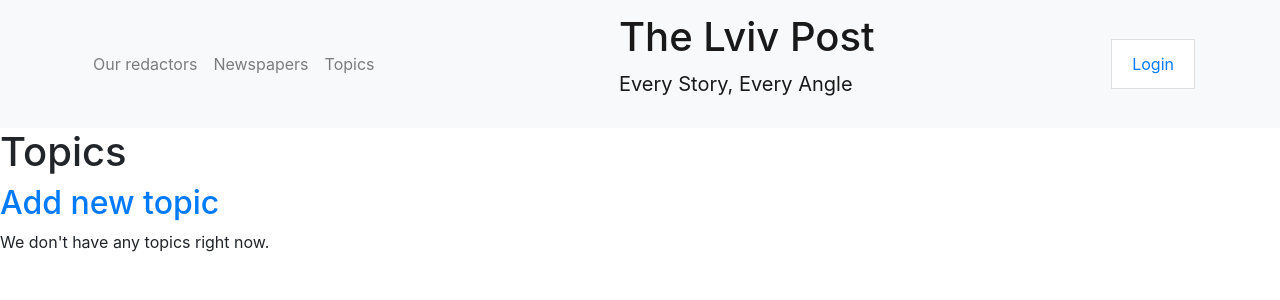
After one commit to MarianKovalyshyn/newspaper-agency, a Django app: page /topics/ in a window 1280 px wide. The commit adds this page. Shown: the top 300 px of the page. Run offline with Django 4.2, Linux system fonts and the light colour scheme; data that the repository does not hold is empty.

Commit message:
Add topic list & detail pages, possibility to create, edit, delete topic

```diff
--- a/agency/models.py
+++ b/agency/models.py
@@ -8,6 +8,9 @@ class Topic(models.Model):
 
     def __str__(self) -> str:
         return self.name
+
+    def get_absolute_url(self) -> str:
+        return reverse("agency:topic-detail", kwargs={"pk": self.pk})
 
 
 class Redactor(AbstractUser):
@@ -24,7 +27,7 @@ class Newspaper(models.Model):
     title = models.CharField(max_length=255)
     content = models.TextField()
     published_date = models.DateTimeField()
-    topic = models.ForeignKey(Topic, on_delete=models.SET_NULL, null=True)
+    topic = models.ForeignKey(Topic, on_delete=models.SET_NULL, null=True, related_name="newspapers")
     publishers = models.ManyToManyField(Redactor, related_name="newspapers")
 
     def __str__(self) -> str:
--- a/agency/urls.py
+++ b/agency/urls.py
@@ -12,6 +12,11 @@ from agency.views import (
     NewspaperCreateView,
     NewspaperUpdateView,
     NewspaperDeleteView,
+    TopicListView,
+    TopicDetailView,
+    TopicCreateView,
+    TopicUpdateView,
+    TopicDeleteView,
 )
 
 urlpatterns = [
@@ -58,6 +63,27 @@ urlpatterns = [
         NewspaperDeleteView.as_view(),
         name="newspaper-delete",
     ),
+path("topics/", TopicListView.as_view(), name="topic-list"),
+    path(
+        "topics/<int:pk>/",
+        TopicDetailView.as_view(),
+        name="topic-detail",
+    ),
+    path(
+        "topics/create",
+        TopicCreateView.as_view(),
+        name="topic-create",
+    ),
+    path(
+        "topics/<int:pk>/update/",
+        TopicUpdateView.as_view(),
+        name="topic-update",
+    ),
+    path(
+        "topics/<int:pk>/delete/",
+        TopicDeleteView.as_view(),
+        name="topic-delete",
+    ),
 ]
 
 app_name = "agency"
--- a/agency/views.py
+++ b/agency/views.py
@@ -3,7 +3,7 @@ from django.urls import reverse_lazy
 from django.views import generic
 
 from agency.forms import RedactorCreationForm
-from agency.models import Redactor, Newspaper
+from agency.models import Redactor, Newspaper, Topic
 
 
 def index(request) -> render:
@@ -62,3 +62,28 @@ class NewspaperUpdateView(generic.UpdateView):
 class NewspaperDeleteView(generic.DeleteView):
     model = Newspaper
     success_url = reverse_lazy("agency:newspaper-list")
+
+
+class TopicListView(generic.ListView):
+    model = Topic
+
+
+class TopicDetailView(generic.DetailView):
+    model = Topic
+
+
+class TopicCreateView(generic.CreateView):
+    model = Topic
+    success_url = reverse_lazy("agency:topic-list")
+    fields = "__all__"
+
+
+class TopicUpdateView(generic.UpdateView):
+    model = Topic
+    success_url = reverse_lazy("agency:topic-list")
+    fields = "__all__"
+
+
+class TopicDeleteView(generic.DeleteView):
+    model = Topic
+    success_url = reverse_lazy("agency:topic-list")
--- /dev/null
+++ b/templates/agency/topic_list.html
@@ -0,0 +1,23 @@
+{% extends "base.html" %}
+
+{% block content %}
+  <h1>Topics</h1>
+  <h2><a href="{% url 'agency:topic-create' %}">Add new topic</a></h2>
+
+  {% if topic_list %}
+    <table class="table">
+      <tr>
+        <th>ID</th>
+        <th>Name</th>
+      </tr>
+      {% for topic in topic_list %}
+        <tr>
+          <td>{{ topic.id }}</td>
+          <td><a href="{{ topic.get_absolute_url }}">{{ topic.name }}</a></td>
+        </tr>
+      {% endfor %}
+    </table>
+  {% else %}
+    <p>We don't have any topics right now.</p>
+  {% endif %}
+{% endblock %}
--- a/templates/includes/header.html
+++ b/templates/includes/header.html
@@ -9,7 +9,7 @@
         <a class="nav-link" href="{% url 'agency:newspaper-list' %}">Newspapers</a>
       </li>
       <li class="nav-item">
-        <a class="nav-link" href="">Topics</a>
+        <a class="nav-link" href="{% url 'agency:topic-list' %}">Topics</a>
       </li>
     </div>
 
```
Also changed, not shown: templates/agency/topic_confirm_delete.html (added, +11 -0 lines), templates/agency/topic_detail.html (added, +19 -0 lines), templates/agency/topic_form.html (added, +11 -0 lines).
